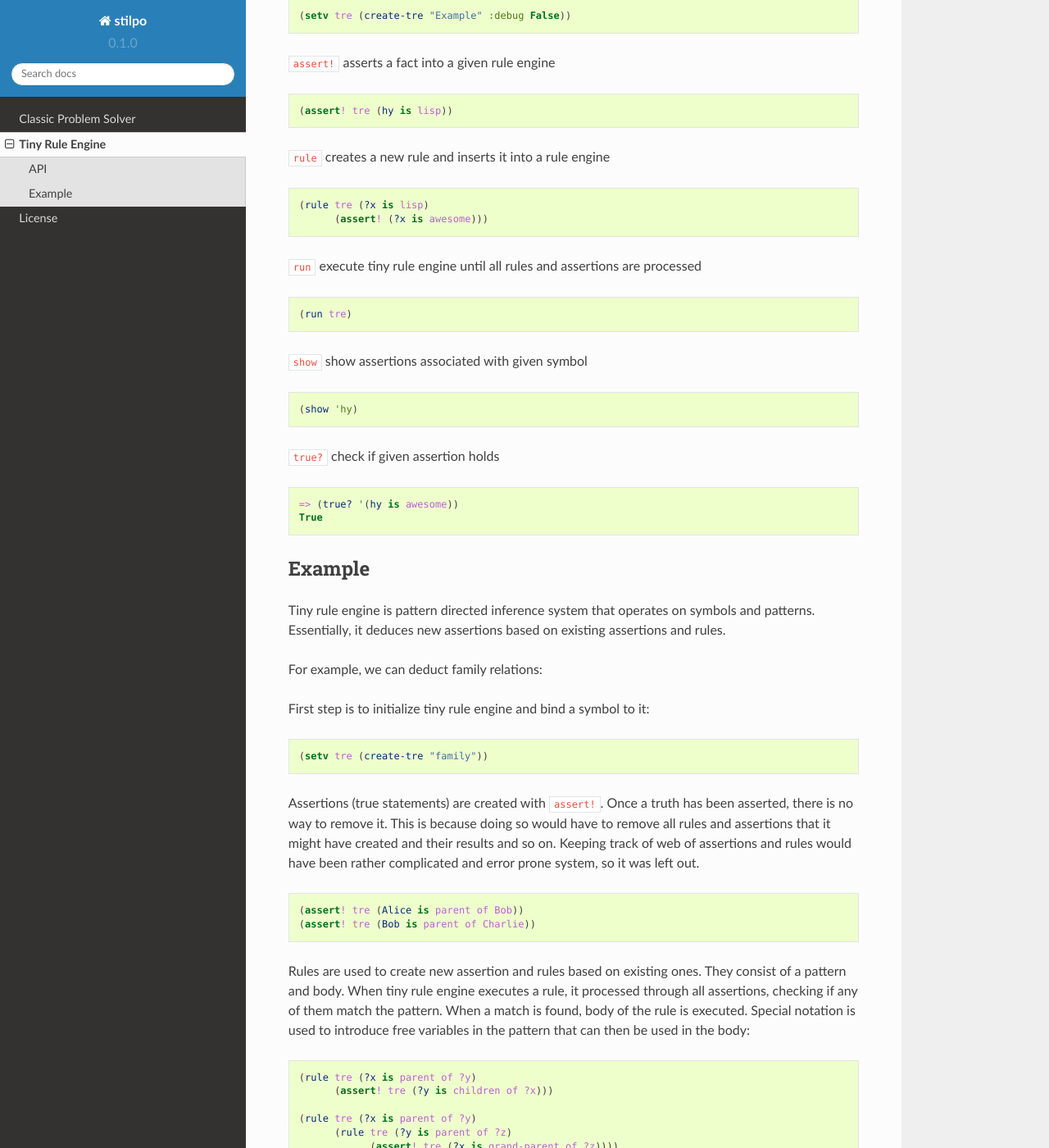
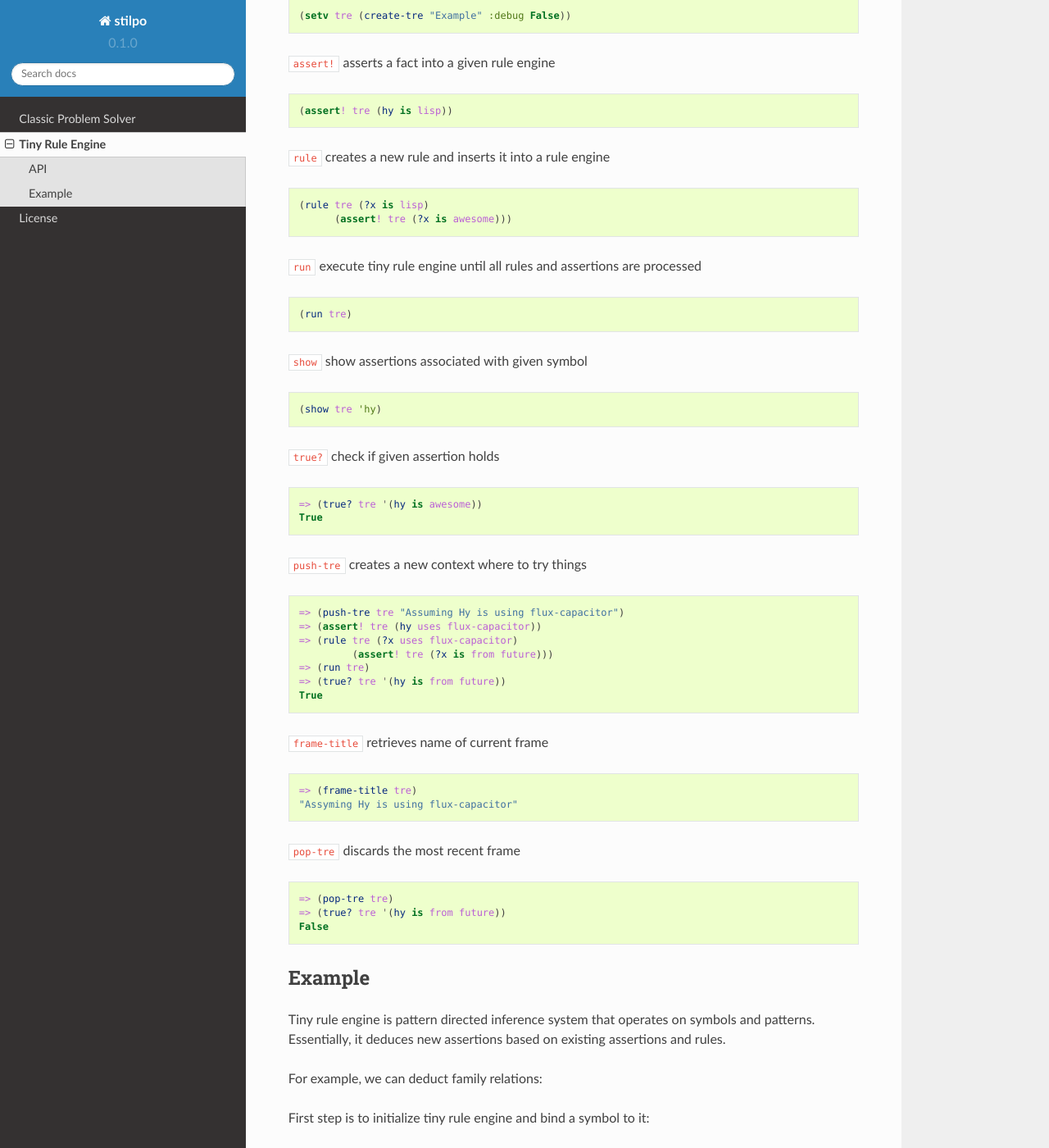
Before and after one commit to tuturto/stilpo, a Sphinx documentation site: the page built from doc/source/tre.rst, in a window 1280 px wide and 1400 px high, scrolled down 267 px. Shown: the whole window at 82% size. Built offline with Sphinx 7.4.7 and the Read the Docs theme 2.0.0, drawn with Linux system fonts in a browser that asks for light colours.

Commit message:
Add documentation for frames in tre

```diff
--- a/doc/source/tre.rst
+++ b/doc/source/tre.rst
@@ -21,7 +21,7 @@ API
 .. code:: hy
 
    (rule tre (?x is lisp)
-         (assert! (?x is awesome)))
+         (assert! tre (?x is awesome)))
 
 ``run`` execute tiny rule engine until all rules and assertions are processed
 
@@ -33,14 +33,41 @@ API
 
 .. code:: hy
 
-   (show 'hy)
+   (show tre 'hy)
 
 ``true?`` check if given assertion holds
 
 .. code:: hy
 
-   => (true? '(hy is awesome))
+   => (true? tre '(hy is awesome))
    True
+
+``push-tre`` creates a new context where to try things
+
+.. code:: hy
+
+   => (push-tre tre "Assuming Hy is using flux-capacitor")
+   => (assert! tre (hy uses flux-capacitor))
+   => (rule tre (?x uses flux-capacitor)
+            (assert! tre (?x is from future)))
+   => (run tre)
+   => (true? tre '(hy is from future))
+   True
+
+``frame-title`` retrieves name of current frame
+
+.. code:: hy
+
+   => (frame-title tre)
+   "Assyming Hy is using flux-capacitor"
+
+``pop-tre`` discards the most recent frame
+
+.. code:: hy
+
+   => (pop-tre tre)
+   => (true? tre '(hy is from future))
+   False
 
 Example
 -------
```
Also changed, not shown: 1 other file.
